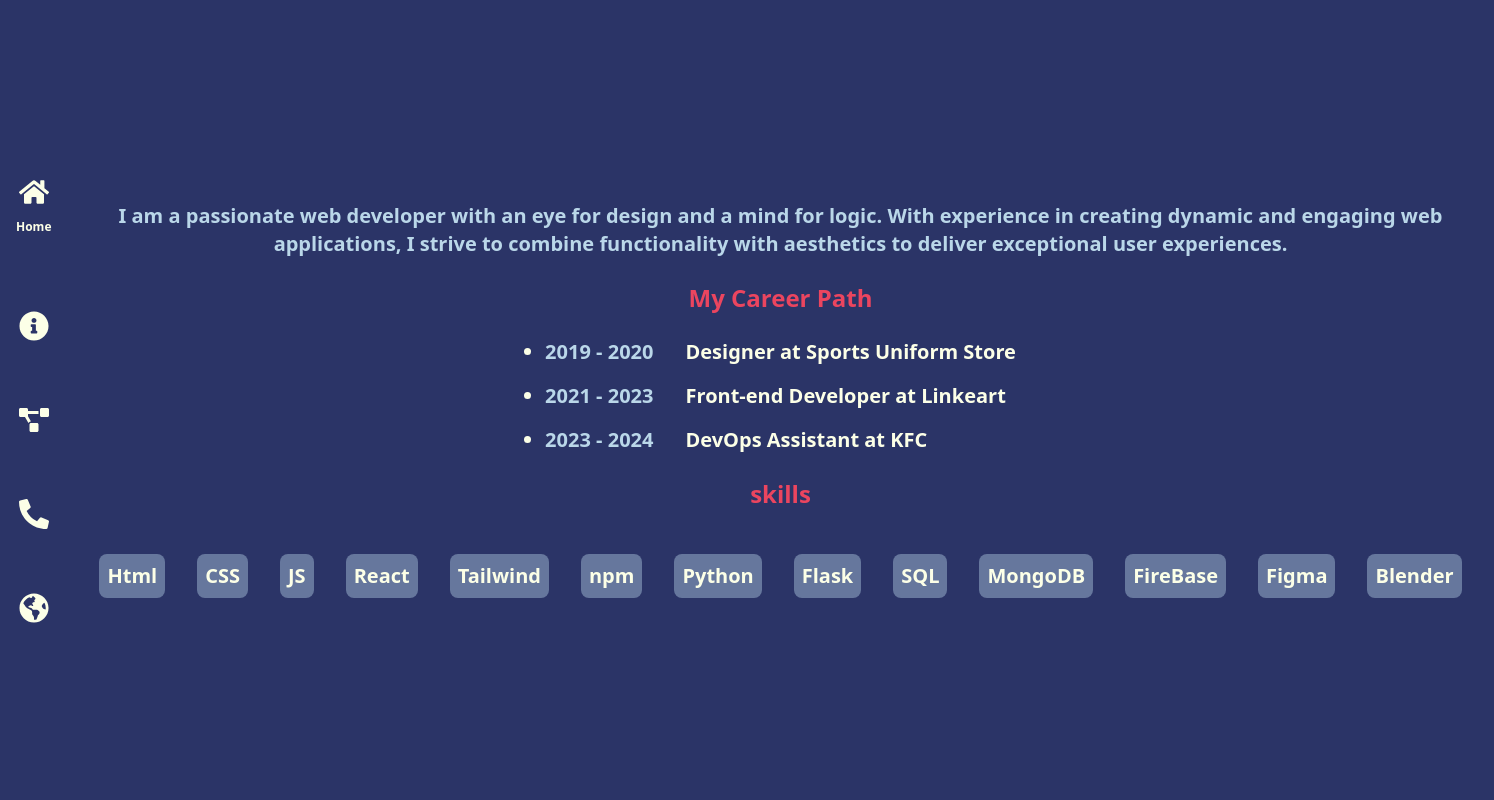
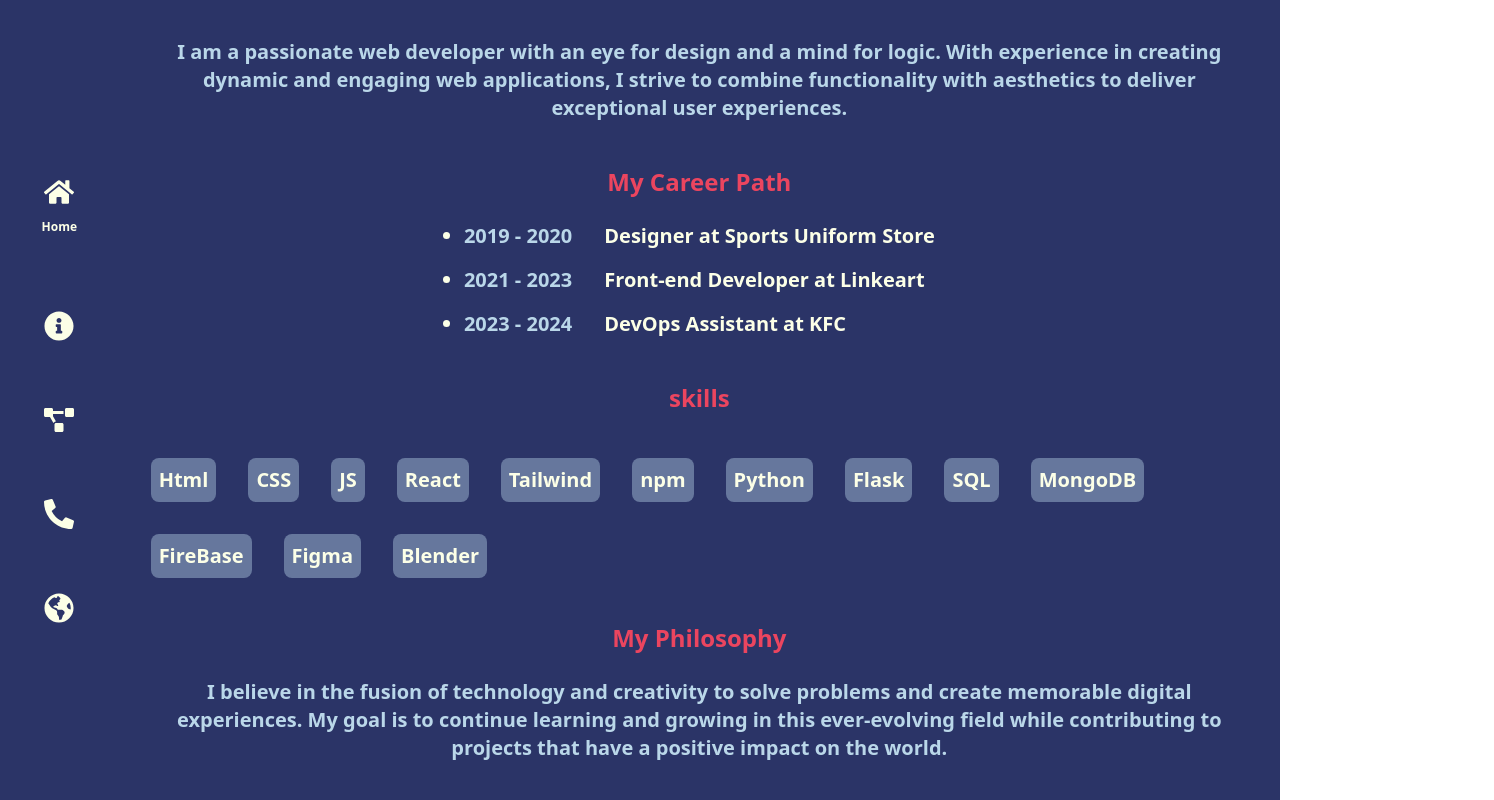
Before and after one commit to Jiwemoyo/MyPortafolio, a React (Vite) app: page /about in a window 1280 px wide. Shown: the whole page, 1494 px wide, since content can reach past the window. Built offline with nearby package versions, Linux system fonts and the light colour scheme.

Commit message:
correccion de flex

```diff
--- a/locales/en/translation.json
+++ b/locales/en/translation.json
@@ -16,5 +16,7 @@
     "date2": "Front-end Developer at Linkeart",
     "date3": "DevOps Assistant at KFC"
   },
-  "skills": "skills"
+  "skills": "skills",
+  "Philosophy":"My Philosophy",
+  "Philosophy-context":"I believe in the fusion of technology and creativity to solve problems and create memorable digital experiences. My goal is to continue learning and growing in this ever-evolving field while contributing to projects that have a positive impact on the world."
 }
--- a/locales/es/translation.json
+++ b/locales/es/translation.json
@@ -16,5 +16,7 @@
     "date2":"Desarrollador Front-end en Linkeart",
     "date3":"Asistente DevOps en KFC"
   },
-  "skills":"Habilidades"
+  "skills":"Habilidades",
+  "Philosophy":"Mi Filosofía",
+  "Philosophy-context":"Creo en la fusión de la tecnología y la creatividad para resolver problemas y crear experiencias digitales memorables. Mi objetivo es seguir aprendiendo y creciendo en este campo en constante evolución, mientras contribuyo a proyectos que tengan un impacto positivo en el mundo."
 }
--- a/src/components/About.jsx
+++ b/src/components/About.jsx
@@ -3,9 +3,9 @@ import { useTranslation } from "react-i18next";
 export const About = () => {
   const { t } = useTranslation();
   return (
-    <div className="bg-custom-blue flex flex-col gap-6 justify-center items-center h-screen px-8 text-center text-custom-celeste text-xl font-semibold">
+    <div className="bg-custom-blue flex flex-col gap-6 justify-center items-center h-screen px-8 text-center text-custom-celeste text-xl font-semibold sm:w-full">
       <p>{t("about-presentation")}</p>
-      <h3 className=" text-custom-red text-2xl">{t("carer-path")}</h3>
+      <h3 className=" text-custom-red text-2xl mt-5">{t("carer-path")}</h3>
       <ul className=" list-disc text-xl px-6 text-left text-custom-white space-y-4">
         <li>
           {" "}
@@ -23,8 +23,8 @@ export const About = () => {
           {t("dates-about.date3")}
         </li>
       </ul>
-      <h3 className=" text-custom-red text-2xl">{t("skills")}</h3>
-      <ul className="grid grid-cols-3 gap-8 text-custom-white mt-5 font-semibold sm:flex">
+      <h3 className=" text-custom-red text-2xl mt-5">{t("skills")}</h3>
+      <ul className="grid grid-cols-3 gap-8 text-custom-white mt-5 font-semibold sm:flex sm:flex-wrap">
         <li className="animate-bg-fade bg-blue-500 p-2 rounded-lg">Html</li>
         <li className="animate-bg-fade bg-blue-500 p-2 rounded-lg">CSS</li>
         <li className="animate-bg-fade bg-blue-500 p-2 rounded-lg">JS</li>
@@ -41,6 +41,8 @@ export const About = () => {
           Blender
         </li>
       </ul>
+      <h3 className=" text-custom-red text-2xl mt-5">{t("Philosophy")}</h3>
+      <p>{t("Philosophy-context")}</p>
     </div>
   );
 };
```
